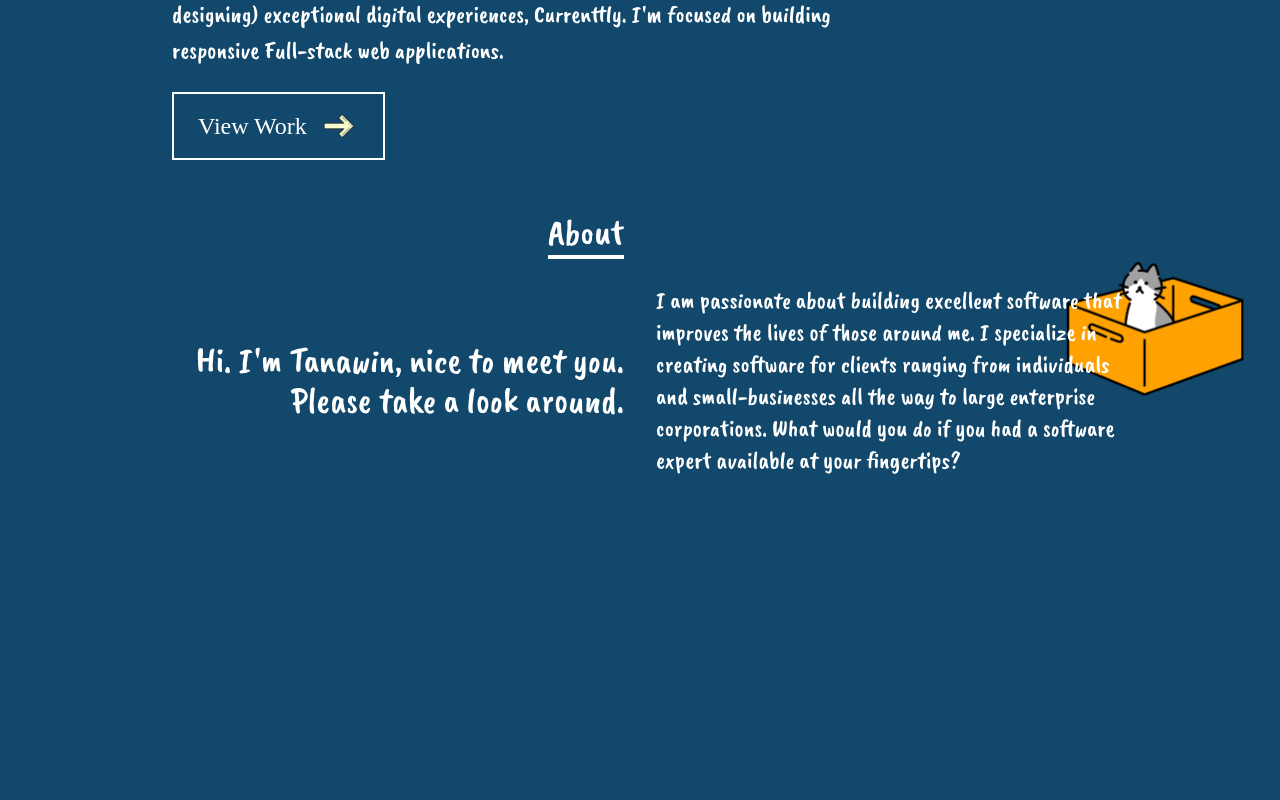
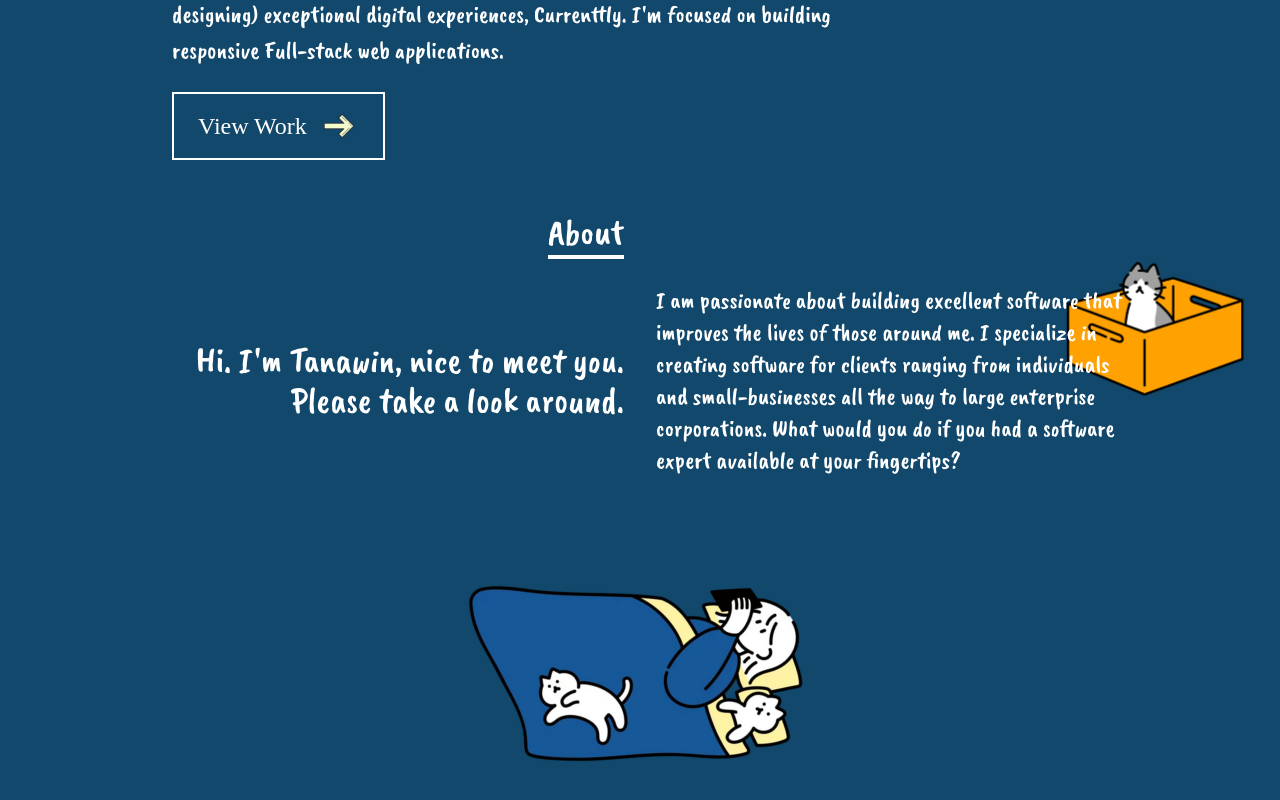
Before and after one commit to tanawinttp/Portfolio, a React (Vite) app: page / in a window 1280 px wide. Shown: the part 628-1428 px from the top of the page. Built offline with nearby package versions, Linux system fonts and the light colour scheme; a web font is replaced by a local one.

Commit message:
add image about

```diff
--- a/src/components/About/About.jsx
+++ b/src/components/About/About.jsx
@@ -1,4 +1,5 @@
 import React from "react";
+import Sleep from "./image/Sleep.png";
 
 const About = () => {
   return (
@@ -28,6 +29,9 @@ const About = () => {
           </div>
         </div>
       </div>
+      <div className="flex justify-center my-10">
+        <img src={Sleep} alt="" />
+      </div>
     </div>
   );
 };
```
Also changed, not shown: src/components/About/image/Sleep.png (added).
